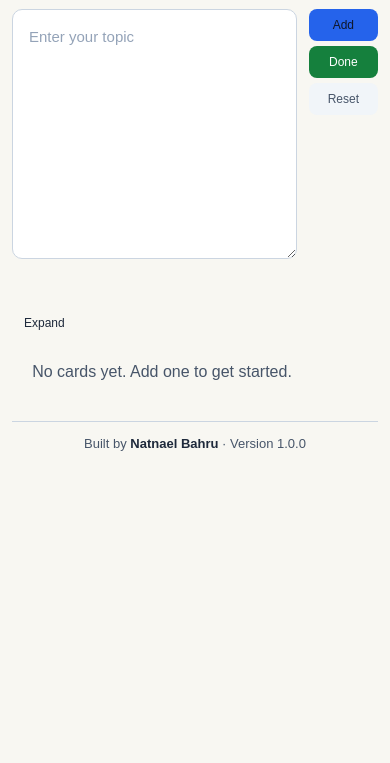
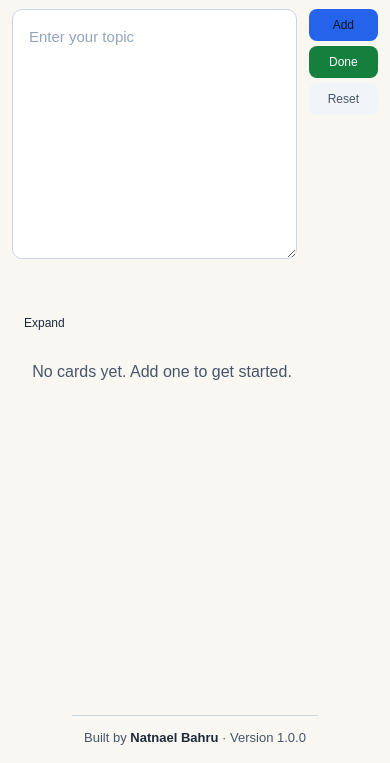
Before and after one commit to nati-webdev/flash-card, a plain HTML site: page frontend/index.html in a window 390 px wide. Shown: the part 81-844 px from the top of the page. Drawn offline with Linux system fonts and the light colour scheme.

Commit message:
Refactor body styles for improved layout and responsiveness; adjust flex properties and media query settings

```diff
--- a/frontend/styles/main.css
+++ b/frontend/styles/main.css
@@ -12,8 +12,9 @@ body {
 
 
   background-color: var(--color-background);
-  background-color: var(--color-background);
-  color: var(--color-text);
+  min-height: 100vh;
+  display: flex;
+  flex-direction: column;
 
 
   @media (max-width: 600px){
@@ -25,14 +26,18 @@ body {
   max-width: 720px;
   margin: 0 auto;
   display: flex;
+  flex: 1;
   flex-direction: column;
   align-items: flex-start;
   gap: 16px;
+
 
   @media (max-width: 600px){
     max-width: 100%;
     align-items: stretch;
     gap: 12px;
+    margin-left: 0;
+    margin-right: 0;
   }
 
 }
```
